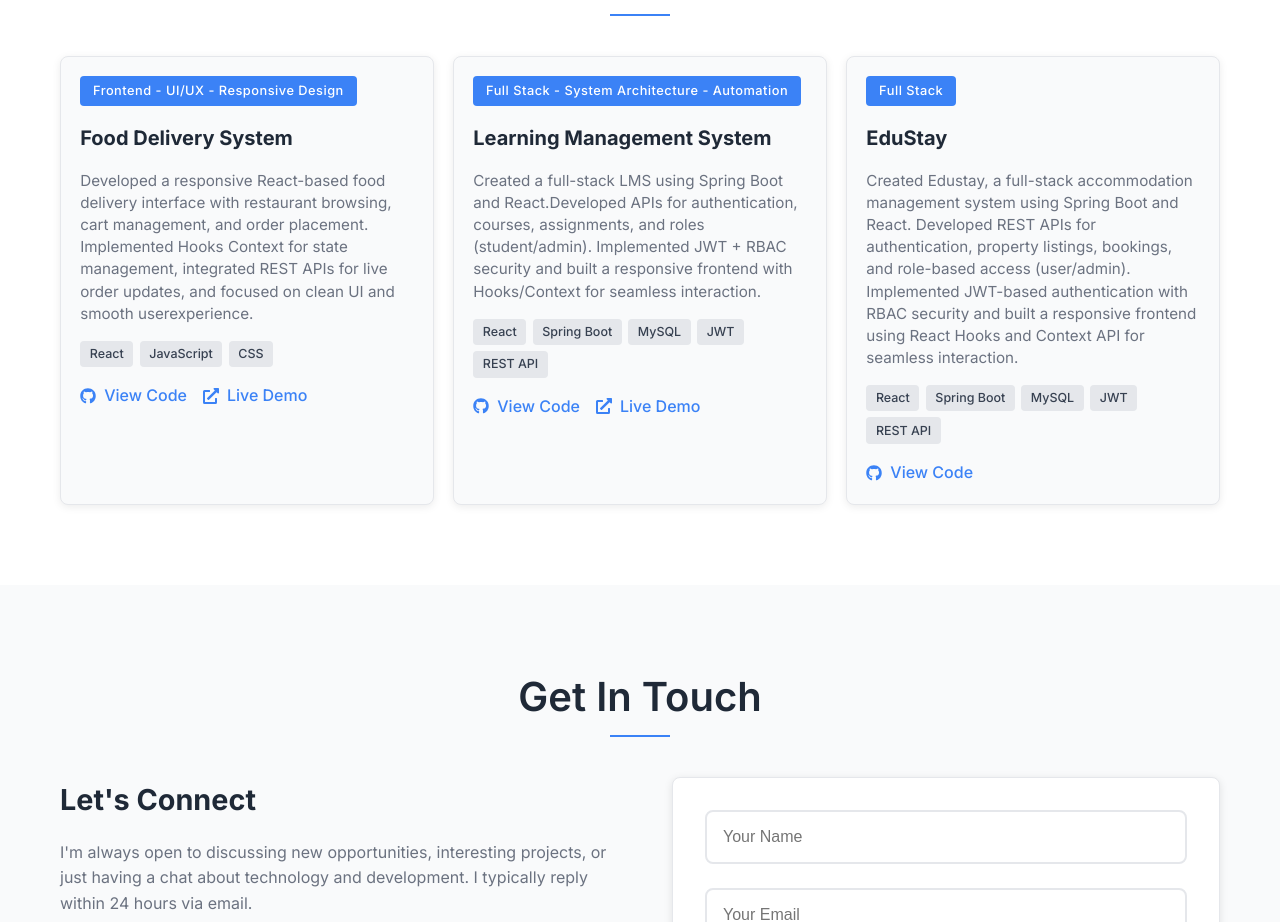
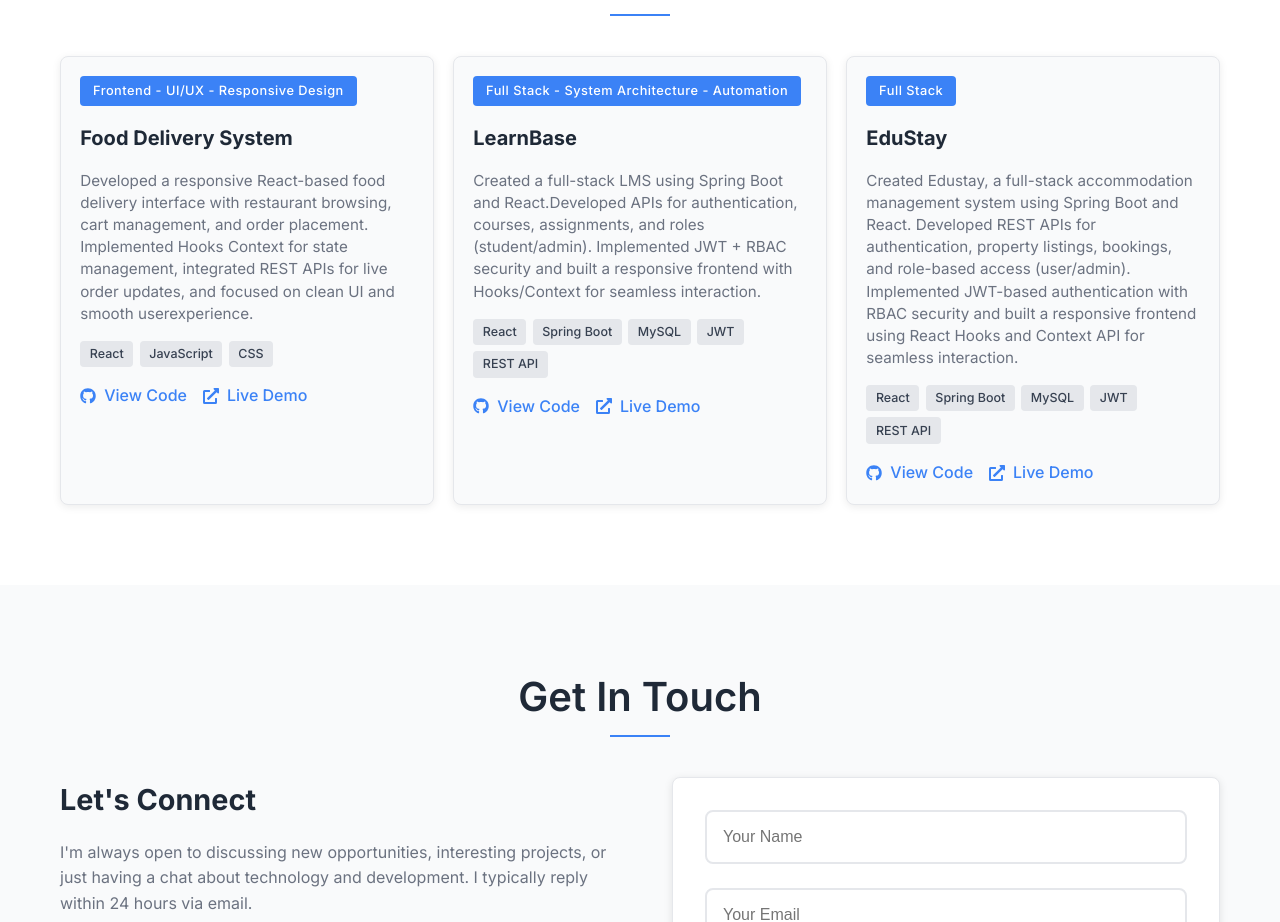
Before and after one commit to Divagarkathiresan/Portfolio, a React (Create React App) app in the folder frontend/: page / in a window 1280 px wide. Shown: the part 3104-4026 px from the top of the page. Built offline with nearby package versions, Linux system fonts and the light colour scheme.

Commit message:
Pojects updated

```diff
--- a/frontend/src/components/Projects.js
+++ b/frontend/src/components/Projects.js
@@ -16,7 +16,7 @@ const Projects = () => {
       type: 'Frontend - UI/UX - Responsive Design'
     },
     {
-      title: 'Learning Management System',
+      title: 'LearnBase',
       description: 'Created a full-stack LMS using Spring Boot and React.Developed APIs for authentication, courses, assignments, and roles (student/admin). Implemented JWT + RBAC security and built a responsive frontend with Hooks/Context for seamless interaction.',
       tech: ['React', 'Spring Boot', 'MySQL', 'JWT', 'REST API'],
       github: 'https://github.com/Divagarkathiresan/Learning-Management-System',
@@ -28,7 +28,7 @@ const Projects = () => {
       description: 'Created Edustay, a full-stack accommodation management system using Spring Boot and React. Developed REST APIs for authentication, property listings, bookings, and role-based access (user/admin). Implemented JWT-based authentication with RBAC security and built a responsive frontend using React Hooks and Context API for seamless interaction.',
       tech: ['React','Spring Boot' ,'MySQL', 'JWT', 'REST API',],
       github: 'https://github.com/Divagarkathiresan/EduStay/tree/postgreSql',
-      live:'',
+      live:'https://edustay-frontend-56xj.onrender.com',
       type: 'Full Stack'
     }
   ];
```
